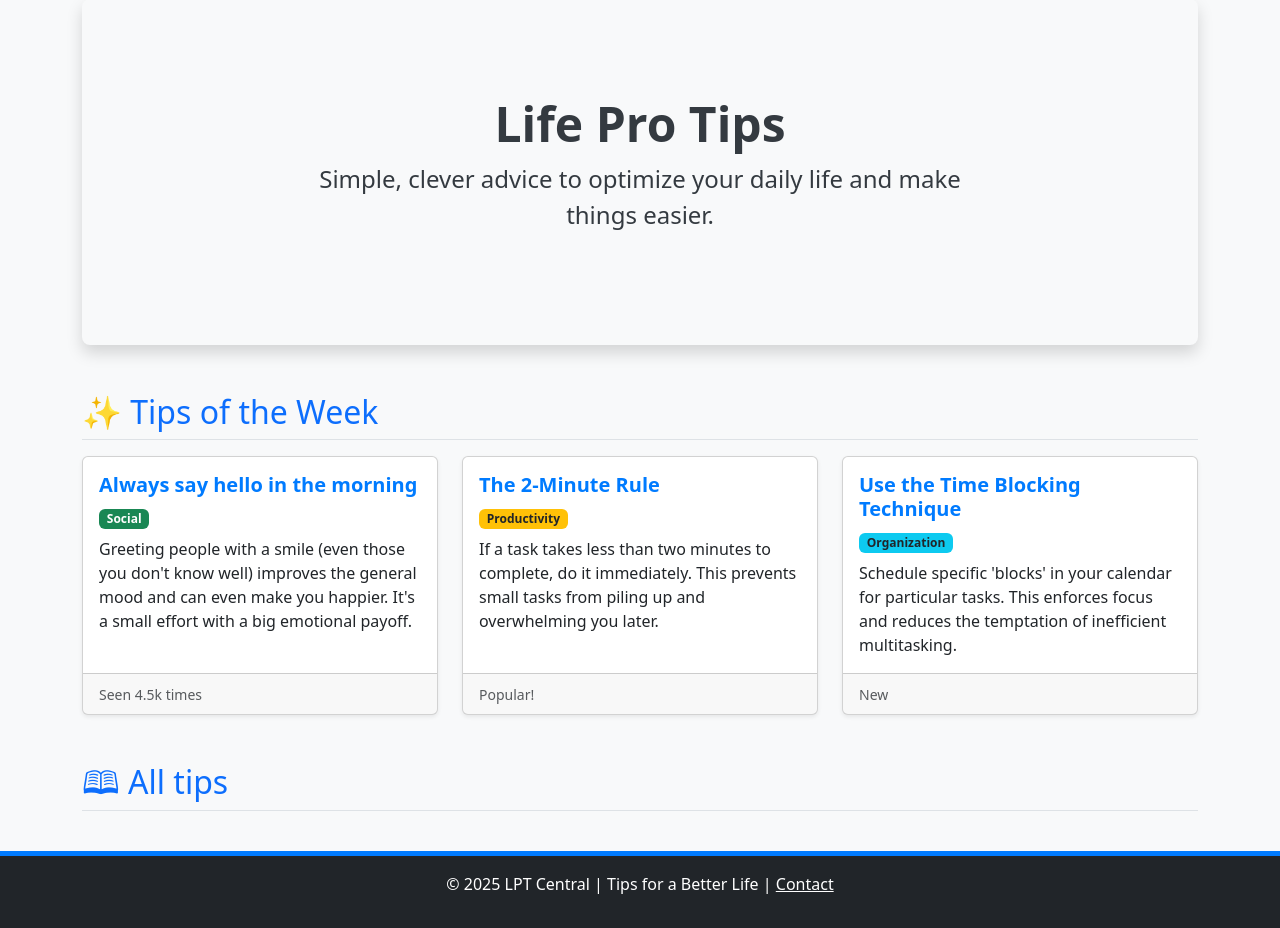
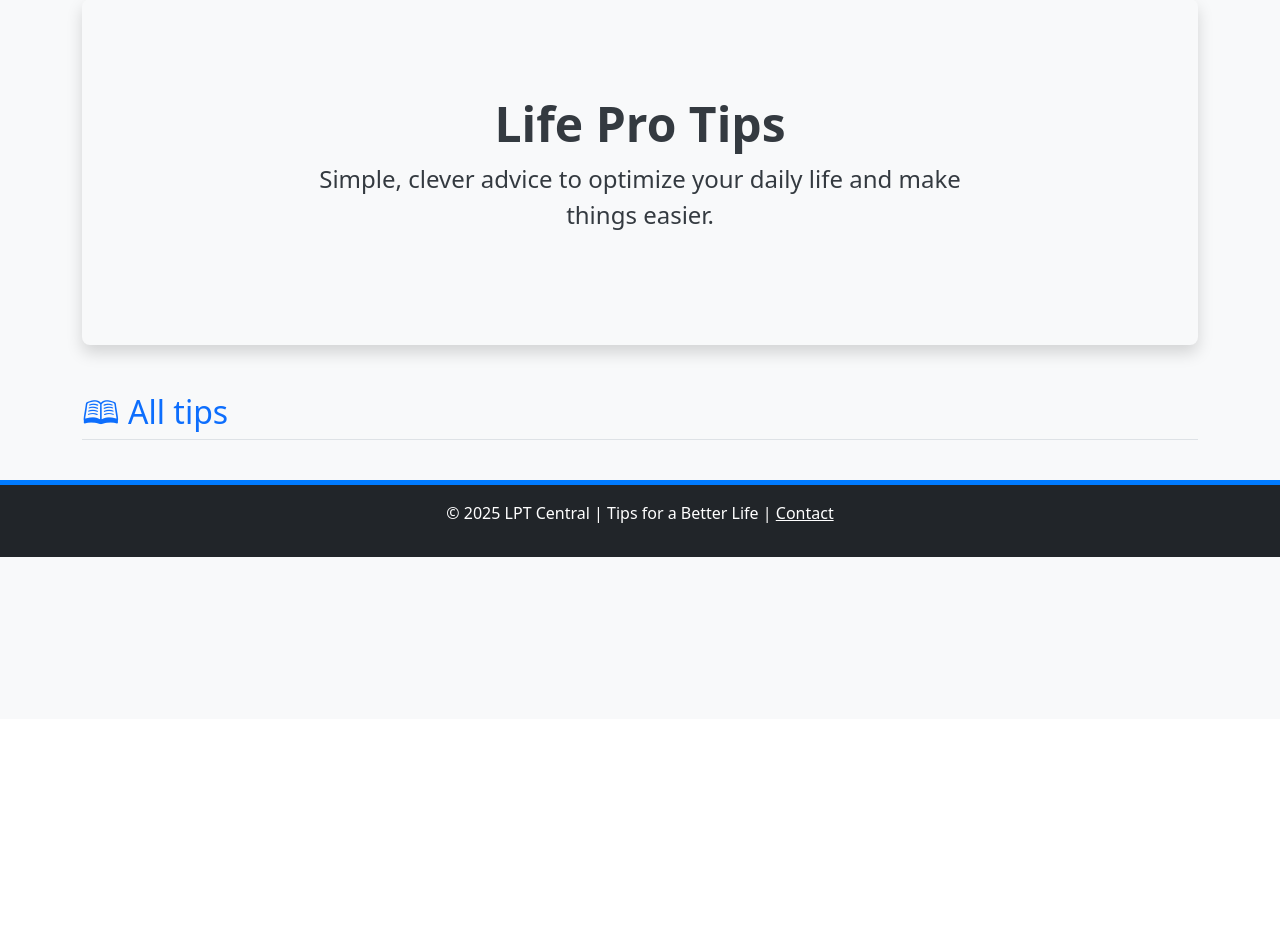
Before and after one commit to YannUFLL/piscine_django, a Django app: template day06/life_pro_tips/tips/templates/tips/home.html in a window 1280 px wide. Shown: the part 81-1009 px from the top of the page. After the commit the page ends 638 px from the top, so only its background shows below. Run offline with Django 4.2, Linux system fonts and the light colour scheme; the template is opened without the code that fills it, so the values that code supplies are empty.

Commit message:
feat(ui): refine dashboard layout and remove static content

```diff
--- a/day06/life_pro_tips/tips/templates/tips/home.html
+++ b/day06/life_pro_tips/tips/templates/tips/home.html
@@ -49,7 +49,7 @@
             </ul>
             <span class="navbar-text text-light me-3">
                 Hello {{ username|default:"Traveler" }}
-                {% if reputation %}
+                {% if reputation is not None%}
                 [{{reputation}}]
                 {% endif %}!
             </span>
@@ -70,55 +70,6 @@
             <!-- <button class="btn btn-primary btn-lg" type="button">Discover Top Tips</button> -->
         </div>
     </header>
-
-    <h2 class="mt-5 mb-3 text-primary border-bottom pb-2">✨ Tips of the Week</h2>
-
-    <div class="row row-cols-1 row-cols-md-3 g-4">
-        <div class="col">
-            <div class="card h-100 shadow-sm tip-card">
-                <div class="card-body">
-                    <h5 class="card-title">Always say hello in the morning</h5>
-                    <span class="badge bg-success mb-2">Social</span>
-                    <p class="card-text">
-                        Greeting people with a smile (even those you don't know well) improves the general mood and can even make you happier. It's a small effort with a big emotional payoff.
-                    </p>
-                </div>
-                <div class="card-footer">
-                    <small class="text-muted">Seen 4.5k times</small>
-                </div>
-            </div>
-        </div>
-
-        <div class="col">
-            <div class="card h-100 shadow-sm tip-card">
-                <div class="card-body">
-                    <h5 class="card-title">The 2-Minute Rule</h5>
-                    <span class="badge bg-warning text-dark mb-2">Productivity</span>
-                    <p class="card-text">
-                        If a task takes less than two minutes to complete, do it immediately. This prevents small tasks from piling up and overwhelming you later.
-                    </p>
-                </div>
-                <div class="card-footer">
-                    <small class="text-muted">Popular!</small>
-                </div>
-            </div>
-        </div>
-
-        <div class="col">
-            <div class="card h-100 shadow-sm tip-card">
-                <div class="card-body">
-                    <h5 class="card-title">Use the Time Blocking Technique</h5>
-                    <span class="badge bg-info text-dark mb-2">Organization</span>
-                    <p class="card-text">
-                        Schedule specific 'blocks' in your calendar for particular tasks. This enforces focus and reduces the temptation of inefficient multitasking.
-                    </p>
-                </div>
-                <div class="card-footer">
-                    <small class="text-muted">New</small>
-                </div>
-            </div>
-        </div>
-    </div>
     <h2 class="mt-5 mb-3 text-primary border-bottom pb-2">🕮 All tips </h2>
     <div class="row row-cols-1 row-cols-md-3 g-4">
     {% for tip in tips %}
```
Also changed, not shown: day06/life_pro_tips/life_pro_tips/settings.py (+12 -2 lines).
